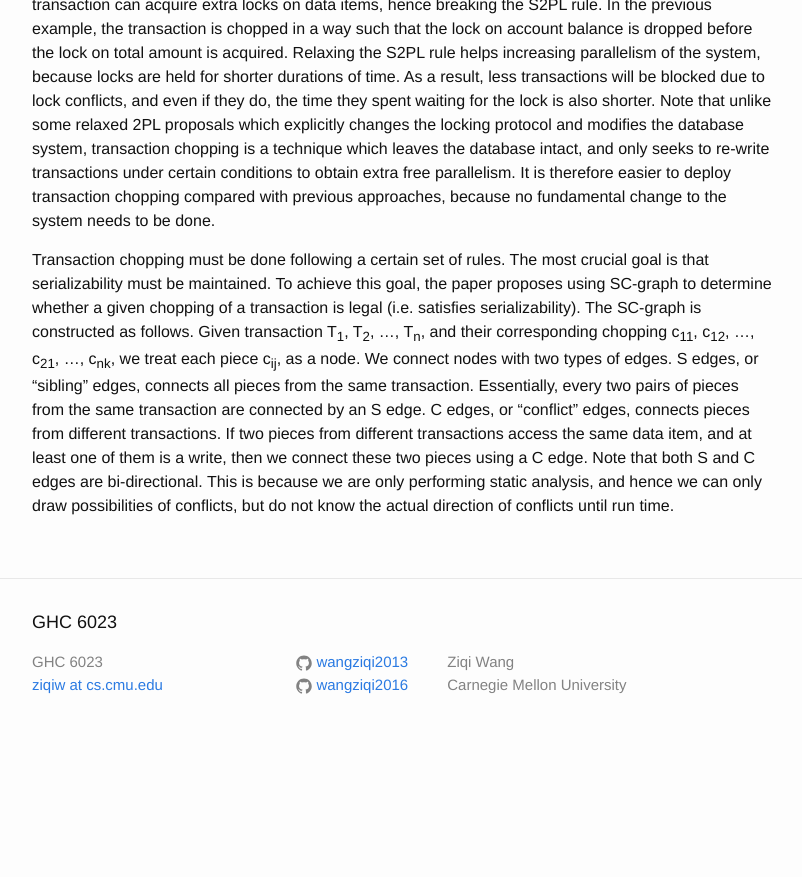
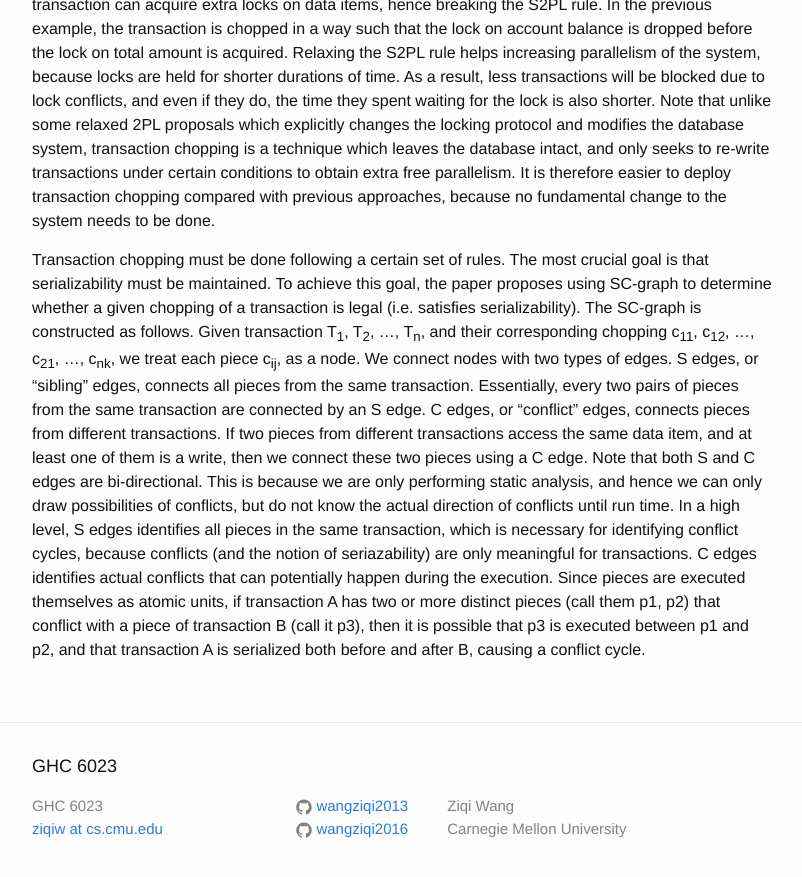
Before and after one commit to wangziqi2013/wangziqi2013.github.io, a Jekyll site: the page built from _posts/2019-01-02-Txn-Chopping.markdown, in a window 1280 px wide and 900 px high, scrolled down 1393 px. Shown: the top 877 px of the window, without its empty margins (238-1040 px from the left). Built offline with Jekyll 4.4.1, drawn with Linux system fonts in a browser that asks for light colours; before the commit the page ends 2149 px from its top, so only the background shows below that.

Commit message:
Adding cycle

```diff
--- a/_posts/2019-01-02-Txn-Chopping.markdown
+++ b/_posts/2019-01-02-Txn-Chopping.markdown
@@ -66,3 +66,9 @@ from different transactions. If two pieces from different transactions access th
 of them is a write, then we connect these two pieces using a C edge.
 Note that both S and C edges are bi-directional. This is because we are only performing static analysis, and hence
 we can only draw possibilities of conflicts, but do not know the actual direction of conflicts until run time.
+In a high level, S edges identifies all pieces in the same transaction, which is necessary for identifying
+conflict cycles, because conflicts (and the notion of seriazability) are only meaningful for transactions.
+C edges identifies actual conflicts that can potentially happen during the execution. Since pieces are executed
+themselves as atomic units, if transaction A has two or more distinct pieces (call them p1, p2) that conflict with
+a piece of transaction B (call it p3), then it is possible that p3 is executed between p1 and p2, and that
+transaction A is serialized both before and after B, causing a conflict cycle.
```
